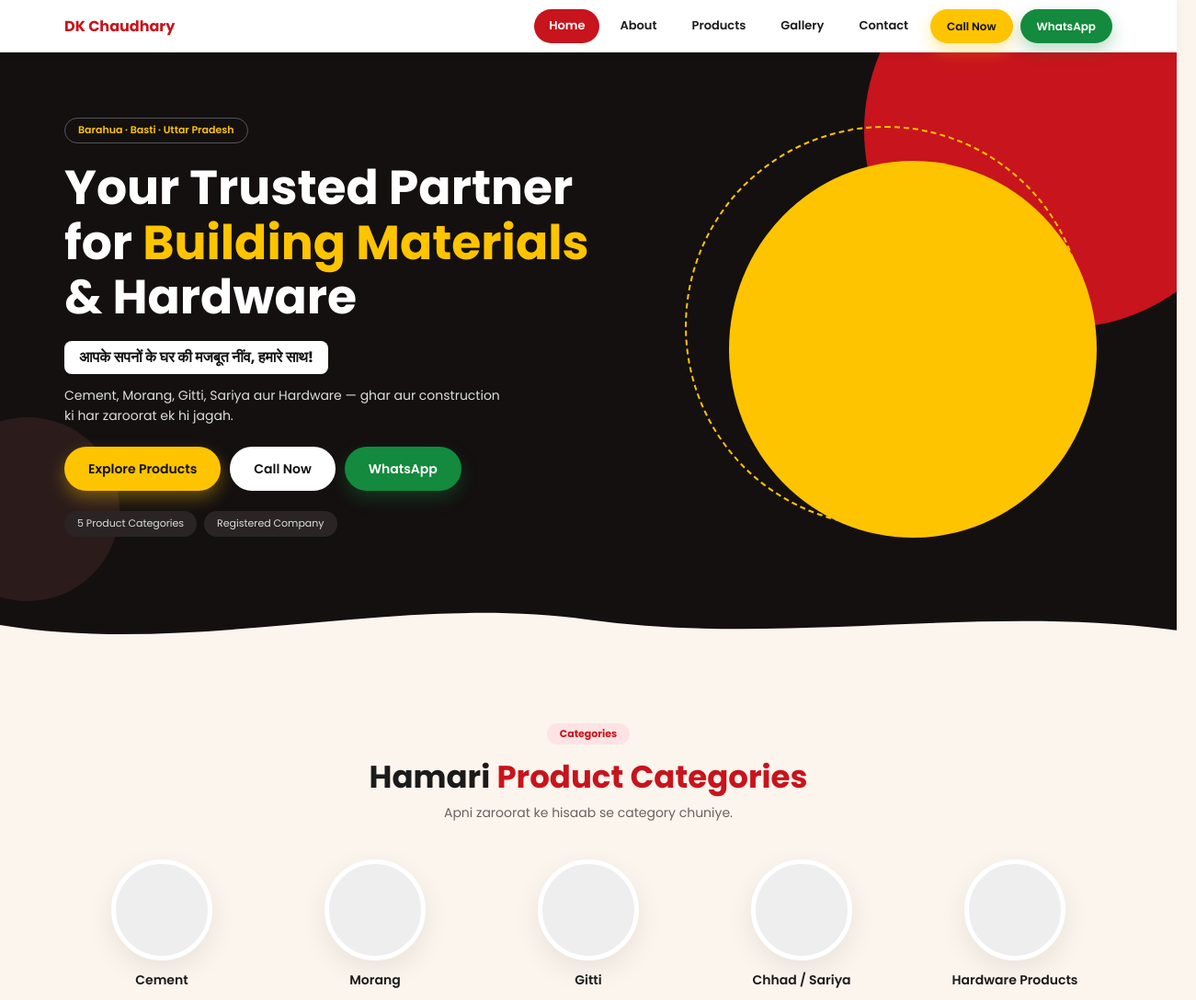
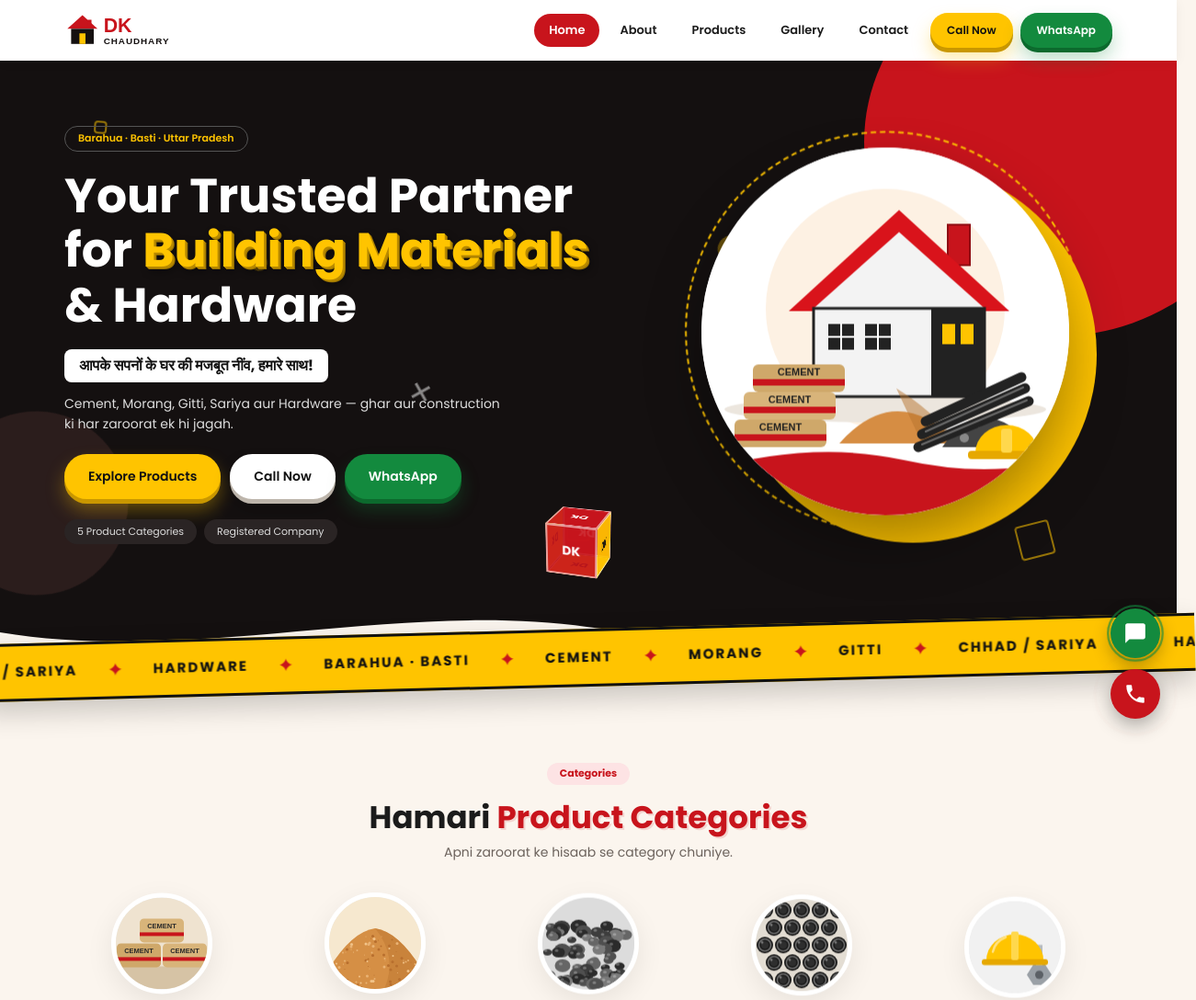
Before and after one commit to prabhakar1408/dkc-building-material, a plain HTML site: page index.html in a window 1280 px wide. Shown: the top 1088 px of the page at 92% size, 1301 px wide, since content can reach past the window. Drawn offline with Linux system fonts and the light colour scheme.

Commit message:
Add graphics, animations and 3D effects

```diff
--- /dev/null
+++ b/css/effects.css
@@ -0,0 +1,122 @@
+body{overflow-x:hidden}
+#progress{position:fixed;top:0;left:0;height:4px;width:0;z-index:300;background:linear-gradient(90deg,var(--yellow),var(--red));box-shadow:0 0 10px rgba(200,20,28,.6)}
+.header{transition:box-shadow .3s}
+.header.scrolled{box-shadow:0 8px 24px rgba(0,0,0,.14)}
+.logo img{transition:transform .3s}
+.logo:hover img{transform:scale(1.06) rotate(-2deg)}
+.nav-links a{transition:color .2s,background .2s}
+.nav-links a:not(.active):hover{background:#fde3e4;color:var(--red)}
+
+/* ---- 3D buttons ---- */
+.btn{position:relative;overflow:hidden;transition:transform .15s,box-shadow .15s}
+.btn::before{content:"";position:absolute;top:0;left:-80%;width:50%;height:100%;background:linear-gradient(120deg,transparent,rgba(255,255,255,.55),transparent);transform:skewX(-20deg);pointer-events:none}
+.btn:hover::before{left:140%;transition:left .7s}
+.btn:hover{transform:translateY(-2px)}
+.btn:active{transform:translateY(3px)}
+.btn-red{box-shadow:0 5px 0 #8f0d13,0 12px 20px rgba(200,20,28,.3)}
+.btn-yellow{box-shadow:0 5px 0 #c99700,0 12px 20px rgba(255,196,0,.35)}
+.btn-green{box-shadow:0 5px 0 #0c6a2d,0 12px 20px rgba(19,138,62,.3)}
+.btn-dark{box-shadow:0 5px 0 #000,0 12px 20px rgba(0,0,0,.25)}
+.btn-outline{box-shadow:0 5px 0 #bdb5ab,0 12px 20px rgba(0,0,0,.2)}
+.btn-red:active{box-shadow:0 2px 0 #8f0d13}
+.btn-yellow:active{box-shadow:0 2px 0 #c99700}
+.btn-green:active{box-shadow:0 2px 0 #0c6a2d}
+.btn-dark:active{box-shadow:0 2px 0 #000}
+.btn-outline:active{box-shadow:0 2px 0 #bdb5ab}
+
+/* ---- keyframes ---- */
+@keyframes up{from{opacity:0;translate:0 34px}to{opacity:1;translate:0 0}}
+@keyframes pop{from{opacity:0;scale:.6}to{opacity:1;scale:1}}
+@keyframes float{0%,100%{translate:0 0}50%{translate:0 -16px}}
+@keyframes spin{to{rotate:360deg}}
+@keyframes morph{0%,100%{border-radius:50%}33%{border-radius:62% 38% 54% 46%/48% 60% 40% 52%}66%{border-radius:40% 60% 46% 54%/58% 42% 58% 42%}}
+@keyframes drift{0%,100%{translate:0 0;rotate:0deg}50%{translate:14px -22px;rotate:180deg}}
+@keyframes bob{0%,100%{translate:0 0}50%{translate:0 -8px}}
+@keyframes ring{0%{box-shadow:0 0 0 0 rgba(200,20,28,.45)}70%{box-shadow:0 0 0 16px rgba(200,20,28,0)}100%{box-shadow:0 0 0 0 rgba(200,20,28,0)}}
+@keyframes ringp{0%{scale:1;opacity:.8}100%{scale:1.7;opacity:0}}
+@keyframes marq{to{transform:translateX(-50%)}}
+@keyframes grad{0%,100%{background-position:0 50%}50%{background-position:100% 50%}}
+@keyframes spin3d{from{transform:rotateX(-22deg) rotateY(0)}to{transform:rotateX(-22deg) rotateY(360deg)}}
+
+/* ---- hero ---- */
+.hero-grid>div:first-child>*{animation:up .8s cubic-bezier(.2,.7,.2,1) both}
+.hero-grid>div:first-child>*:nth-child(2){animation-delay:.1s}
+.hero-grid>div:first-child>*:nth-child(3){animation-delay:.2s}
+.hero-grid>div:first-child>*:nth-child(4){animation-delay:.3s}
+.hero-grid>div:first-child>*:nth-child(5){animation-delay:.4s}
+.hero-grid>div:first-child>*:nth-child(6){animation-delay:.5s}
+.page-hero .container>*{animation:up .7s cubic-bezier(.2,.7,.2,1) both}
+.page-hero .container>*:nth-child(2){animation-delay:.1s}
+.page-hero .container>*:nth-child(3){animation-delay:.2s}
+.hero h1 span{text-shadow:1px 1px 0 #b88a00,2px 2px 0 #b88a00,3px 3px 0 #9a7300,4px 5px 10px rgba(0,0,0,.45)}
+.section-head h2 span{text-shadow:2px 2px 0 rgba(200,20,28,.14)}
+.hero-art{animation:pop 1s cubic-bezier(.2,.7,.2,1) .2s both,float 6s ease-in-out 1.3s infinite;transition:transform .25s ease-out}
+.hero-art::before{animation:spin 40s linear infinite}
+.hero-art>img{box-shadow:0 30px 60px rgba(0,0,0,.35)}
+.hero::before,.page-hero::before{animation:morph 14s ease-in-out infinite}
+.hero::after,.page-hero::after{animation:drift 9s ease-in-out infinite}
+.fs{position:absolute;z-index:1;width:var(--z,18px);height:var(--z,18px);pointer-events:none;animation:drift var(--t,8s) ease-in-out var(--d,0s) infinite;transition:transform .3s ease-out}
+.fs.sq{border:2px solid var(--yellow);border-radius:4px;opacity:.55}
+.fs.ci{background:var(--yellow);border-radius:50%;opacity:.35}
+.fs.pl{opacity:.5}
+.fs.pl::before,.fs.pl::after{content:"";position:absolute;background:#fff}
+.fs.pl::before{left:50%;top:0;width:3px;height:100%;translate:-50% 0}
+.fs.pl::after{left:0;top:50%;width:100%;height:3px;translate:0 -50%}
+
+/* ---- 3D cube ---- */
+.cube-wrap{--s:56px;position:absolute;z-index:1;width:var(--s);height:var(--s);perspective:600px;pointer-events:none}
+.hero .cube-wrap{left:47%;bottom:105px}
+.page-hero .cube-wrap{--s:40px;right:33%;top:52%}
+.cube{width:100%;height:100%;position:relative;transform-style:preserve-3d;animation:spin3d 14s linear infinite}
+.cube b{position:absolute;width:var(--s);height:var(--s);display:flex;align-items:center;justify-content:center;font-size:calc(var(--s)/4);color:#fff;border:2px solid rgba(255,255,255,.55);background:rgba(200,20,28,.9)}
+.cube b:nth-child(even){background:rgba(255,196,0,.92);color:#111}
+.cube b:nth-child(1){transform:rotateY(0) translateZ(calc(var(--s)/2))}
+.cube b:nth-child(2){transform:rotateY(90deg) translateZ(calc(var(--s)/2))}
+.cube b:nth-child(3){transform:rotateY(180deg) translateZ(calc(var(--s)/2))}
+.cube b:nth-child(4){transform:rotateY(-90deg) translateZ(calc(var(--s)/2))}
+.cube b:nth-child(5){transform:rotateX(90deg) translateZ(calc(var(--s)/2))}
+.cube b:nth-child(6){transform:rotateX(-90deg) translateZ(calc(var(--s)/2))}
+
+/* ---- marquee ---- */
+.marquee{position:relative;z-index:6;background:var(--yellow);color:#111;margin:-38px -20px 10px;padding:14px 0;overflow:hidden;transform:rotate(-1.5deg);box-shadow:0 12px 30px rgba(0,0,0,.2);border-top:3px solid #111;border-bottom:3px solid #111}
+.marquee .track{display:flex;align-items:center;gap:34px;width:max-content;animation:marq 28s linear infinite}
+.marquee span{font-weight:700;text-transform:uppercase;letter-spacing:2px;font-size:15px;white-space:nowrap}
+.marquee i{font-style:normal;color:var(--red);font-size:18px}
+
+/* ---- scroll reveal ---- */
+.js .reveal{opacity:0;translate:0 44px;scale:.96;transition:opacity .7s ease,translate .8s cubic-bezier(.2,.7,.2,1),scale .8s cubic-bezier(.2,.7,.2,1),transform .2s ease-out,box-shadow .3s}
+.js .reveal.in{opacity:1;translate:0 0;scale:1}
+
+/* ---- 3D tilt cards ---- */
+.tilt{transform-style:preserve-3d;transition:transform .2s ease-out,box-shadow .3s}
+.tilt::before{content:"";position:absolute;inset:0;border-radius:inherit;pointer-events:none;z-index:3;opacity:0;transition:opacity .3s;background:radial-gradient(circle at var(--gx,50%) var(--gy,50%),rgba(255,255,255,.4),transparent 55%)}
+.tilt:hover::before{opacity:1}
+.tilt:hover{box-shadow:0 26px 50px rgba(0,0,0,.2)}
+
+/* ---- details ---- */
+.cat .circle{animation:bob 4s ease-in-out calc(var(--i,0)*.35s) infinite}
+.cat:hover .circle{transform:scale(1.12) rotate(-4deg);box-shadow:0 18px 30px rgba(200,20,28,.3);border-color:var(--yellow)}
+.product-card .circle{transition:scale .3s,rotate .3s,box-shadow .3s}
+.product-card:hover .circle{scale:1.12;rotate:6deg;box-shadow:0 14px 26px rgba(0,0,0,.25)}
+.steps .num{animation:ring 2.6s infinite}
+.step:nth-child(2) .num{animation-delay:.4s}.step:nth-child(3) .num{animation-delay:.8s}.step:nth-child(4) .num{animation-delay:1.2s}
+.why{background:linear-gradient(135deg,#c8141c,#e0242c,#a80f16,#c8141c);background-size:300% 300%;animation:grad 12s ease infinite}
+.chip{transition:transform .25s,box-shadow .25s}
+.chip:hover{transform:translateY(-5px) rotate(-1.5deg);box-shadow:0 16px 28px rgba(0,0,0,.15)}
+.chip i{transition:rotate .6s}
+.chip:hover i{rotate:360deg}
+.g-item img{transition:transform .5s}
+.cta-banner{box-shadow:0 20px 50px rgba(200,20,28,.35)}
+
+/* ---- floating call/whatsapp ---- */
+.fabs{position:fixed;right:18px;bottom:18px;z-index:150;display:flex;flex-direction:column;gap:12px}
+.fab{position:relative;width:54px;height:54px;border-radius:50%;display:flex;align-items:center;justify-content:center;color:#fff;box-shadow:0 8px 20px rgba(0,0,0,.3);transition:transform .2s}
+.fab:hover{transform:scale(1.1) rotate(-6deg)}
+.fab svg{width:26px;height:26px;fill:currentColor}
+.fab-wa{background:var(--green)}
+.fab-call{background:var(--red)}
+.fab::after{content:"";position:absolute;inset:0;border-radius:50%;border:2px solid var(--green);animation:ringp 2s infinite}
+.fab-call::after{border-color:var(--red);animation-delay:.6s}
+
+@media(max-width:900px){.cube-wrap,.fs{display:none}.marquee{margin-top:-20px}}
+@media(prefers-reduced-motion:reduce){*,*::before,*::after{animation:none!important;transition:none!important}.js .reveal{opacity:1;translate:none;scale:none}}
--- a/index.html
+++ b/index.html
@@ -7,6 +7,8 @@
 <link rel="preconnect" href="https://fonts.googleapis.com">
 <link href="https://fonts.googleapis.com/css2?family=Poppins:wght@400;500;600;700&display=swap" rel="stylesheet">
 <link rel="stylesheet" href="css/style.css">
+<link rel="stylesheet" href="css/effects.css">
+<script>function fb(i){if(i.dataset.f)return;i.dataset.f=1;var m=i.src.match(/images\/([^\/?#.]+)\.[a-z]+/i);if(m)i.src="images/"+m[1]+".svg";}</script>
 </head>
 <body>
 <div id="site-header"></div>
@@ -24,7 +26,7 @@
       </div>
       <div class="pills"><span>5 Product Categories</span><span>Registered Company</span></div>
     </div>
-    <div class="hero-art"><img src="images/hero.png" alt="Building materials" onerror="this.style.opacity=0"></div>
+    <div class="hero-art"><img src="images/hero.png" alt="Building materials" onerror="fb(this)"></div>
   </div>
 </section>
 <section class="section"><div class="container">
@@ -66,5 +68,6 @@
 <div id="site-cta"></div>
 <div id="site-footer"></div>
 <script src="js/main.js"></script>
+<script src="js/effects.js"></script>
 </body>
 </html>
--- /dev/null
+++ b/js/effects.js
@@ -0,0 +1,116 @@
+(function () {
+  const $ = (s, r = document) => r.querySelector(s);
+  const $$ = (s, r = document) => [...r.querySelectorAll(s)];
+  const reduce = matchMedia("(prefers-reduced-motion: reduce)").matches;
+  const fine = matchMedia("(hover: hover) and (pointer: fine)").matches;
+
+  document.addEventListener("DOMContentLoaded", () => {
+
+    // scroll progress + header shadow
+    const bar = document.createElement("div");
+    bar.id = "progress";
+    document.body.appendChild(bar);
+    const onScroll = () => {
+      const h = document.documentElement;
+      const p = h.scrollTop / ((h.scrollHeight - h.clientHeight) || 1);
+      bar.style.width = (p * 100) + "%";
+      const hd = $(".header");
+      if (hd) hd.classList.toggle("scrolled", h.scrollTop > 10);
+    };
+    addEventListener("scroll", onScroll, { passive: true });
+    onScroll();
+
+    // scroll reveal
+    const sel = ".section-head,.cat,.cta-card,.product-card,.step,.why-card,.value-card,.chip,.g-item,.info-card,.form-card,.detail-card,.more-card,.about-text,.filters,.search,.side-card,.help-card,.cta-banner";
+    if (!reduce && "IntersectionObserver" in window) {
+      document.documentElement.classList.add("js");
+      const els = $$(sel);
+      els.forEach(el => {
+        el.classList.add("reveal");
+        const idx = [...el.parentElement.children].indexOf(el);
+        el.style.transitionDelay = Math.min(idx, 8) * 70 + "ms";
+      });
+      const io = new IntersectionObserver(entries => {
+        entries.forEach(en => {
+          if (en.isIntersecting) {
+            en.target.classList.add("in");
+            setTimeout(() => { en.target.style.transitionDelay = ""; }, 1100);
+            io.unobserve(en.target);
+          }
+        });
+      }, { threshold: 0.12 });
+      els.forEach(el => io.observe(el));
+    }
+
+    // floating shapes + 3D cube in hero sections
+    $$(".hero,.page-hero").forEach(sec => {
+      ["sq", "ci", "pl", "sq", "ci", "pl", "sq"].forEach((t, i) => {
+        const d = document.createElement("span");
+        d.className = "fs " + t;
+        d.style.cssText = "left:" + (8 + (i * 13) % 80) + "%;top:" + (10 + (i * 23) % 70) + "%;--t:" + (6 + i) + "s;--d:" + (i * 0.6) + "s;--z:" + (14 + i * 4) + "px";
+        sec.appendChild(d);
+      });
+      sec.insertAdjacentHTML("beforeend", '<div class="cube-wrap"><div class="cube"><b>DK</b><b>DK</b><b>DK</b><b>DK</b><b>DK</b><b>DK</b></div></div>');
+    });
+
+    // hero 3D mouse parallax
+    if (fine && !reduce) {
+      $$(".hero-art").forEach(a => {
+        const s = a.closest("section");
+        if (!s) return;
+        s.addEventListener("mousemove", e => {
+          const r = s.getBoundingClientRect();
+          const x = (e.clientX - r.left) / r.width - 0.5;
+          const y = (e.clientY - r.top) / r.height - 0.5;
+          a.style.transform = "perspective(900px) rotateY(" + (x * 14) + "deg) rotateX(" + (-y * 14) + "deg)";
+          $$(".fs", s).forEach((f, i) => {
+            f.style.transform = "translate(" + (x * (i % 3 + 1) * 18) + "px," + (y * (i % 3 + 1) * 18) + "px)";
+          });
+        });
+        s.addEventListener("mouseleave", () => { a.style.transform = ""; });
+      });
+    }
+
+    // marquee strip (home only)
+    const hero = $(".hero");
+    if (hero) {
+      const words = ["Cement", "Morang", "Gitti", "Chhad / Sariya", "Hardware", "Barahua \u00b7 Basti"];
+      const row = words.map(w => "<span>" + w + "</span><i>\u2726</i>").join("");
+      const m = document.createElement("div");
+      m.className = "marquee";
+      m.innerHTML = '<div class="track">' + row + row + row + row + "</div>";
+      hero.after(m);
+    }
+
+    // category float stagger
+    $$(".cat").forEach((c, i) => c.style.setProperty("--i", i));
+
+    // 3D tilt on cards (event delegation)
+    const TILT = ".product-card,.value-card,.why-card,.info-card,.cta-card,.detail-card,.more-card,.side-card,.help-card,.g-item:not(.g-empty)";
+    let cur = null;
+    if (fine && !reduce) {
+      document.addEventListener("mousemove", e => {
+        const el = e.target.closest ? e.target.closest(TILT) : null;
+        if (cur && cur !== el) { cur.style.transform = ""; cur = null; }
+        if (!el) return;
+        cur = el;
+        el.classList.add("tilt");
+        const r = el.getBoundingClientRect();
+        const x = (e.clientX - r.left) / r.width;
+        const y = (e.clientY - r.top) / r.height;
+        el.style.transform = "perspective(800px) rotateX(" + ((0.5 - y) * 14) + "deg) rotateY(" + ((x - 0.5) * 14) + "deg) scale(1.03)";
+        el.style.setProperty("--gx", (x * 100) + "%");
+        el.style.setProperty("--gy", (y * 100) + "%");
+      });
+      document.addEventListener("mouseleave", () => { if (cur) { cur.style.transform = ""; cur = null; } });
+    }
+
+    // floating WhatsApp + Call buttons
+    const fab = document.createElement("div");
+    fab.className = "fabs";
+    fab.innerHTML =
+      '<a class="fab fab-wa" href="' + wa() + '" target="_blank" rel="noopener" aria-label="WhatsApp"><svg viewBox="0 0 24 24"><path d="M20 2H4c-1.1 0-2 .9-2 2v18l4-4h14c1.1 0 2-.9 2-2V4c0-1.1-.9-2-2-2z"/></svg></a>' +
+      '<a class="fab fab-call" href="tel:' + CALL + '" aria-label="Call"><svg viewBox="0 0 24 24"><path d="M6.62 10.79c1.44 2.83 3.76 5.14 6.59 6.59l2.2-2.2c.27-.27.67-.36 1.02-.24 1.12.37 2.33.57 3.57.57.55 0 1 .45 1 1V20c0 .55-.45 1-1 1-9.39 0-17-7.61-17-17 0-.55.45-1 1-1h3.5c.55 0 1 .45 1 1 0 1.25.2 2.45.57 3.57.11.35.03.74-.25 1.02l-2.2 2.2z"/></svg></a>';
+    document.body.appendChild(fab);
+  });
+})();
--- a/js/main.js
+++ b/js/main.js
@@ -19,7 +19,7 @@
 
 function header() {
   return `<header class="header"><div class="container nav">
-    <a href="index.html" class="logo"><img src="images/logo.png" alt="DK Chaudhary" onerror="this.outerHTML='<span>DK Chaudhary</span>'"></a>
+    <a href="index.html" class="logo"><img src="images/logo.png" alt="DK Chaudhary" onerror="fb(this)"></a>
     <div class="nav-right">
       <nav class="nav-links" id="navLinks">${NAV.map(([n,h]) => `<a href="${h}" class="${page===h?"active":""}">${n}</a>`).join("")}</nav>
       <a class="btn btn-yellow btn-sm" href="tel:${CALL}">Call Now</a>
@@ -51,7 +51,7 @@
   </div></footer>`;
 }
 
-const img = (f, alt) => `<img src="images/${f}" alt="${alt}" loading="lazy" onerror="this.style.opacity=0">`;
+const img = (f, alt) => `<img src="images/${f}" alt="${alt}" loading="lazy" onerror="fb(this)">`;
 
 function renderCategories(el) {
   el.innerHTML = PRODUCTS.map(p => `<a class="cat" href="products.html"><div class="circle">${img(p.img,p.name)}</div>${p.name}</a>`).join("");
```
Also changed, not shown: about.html (+5 -2 lines), contact.html (+3 -0 lines), gallery.html (+9 -6 lines), products.html (+3 -0 lines), images/cement.svg (added), images/gitti.svg (added), images/hardware.svg (added), images/hero.svg (added), images/logo.svg (added), images/morang.svg (added), images/sariya.svg (added).
